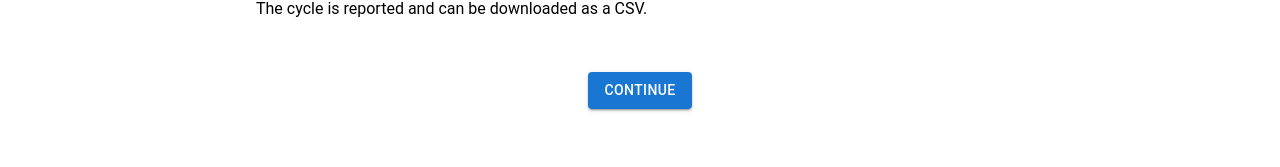
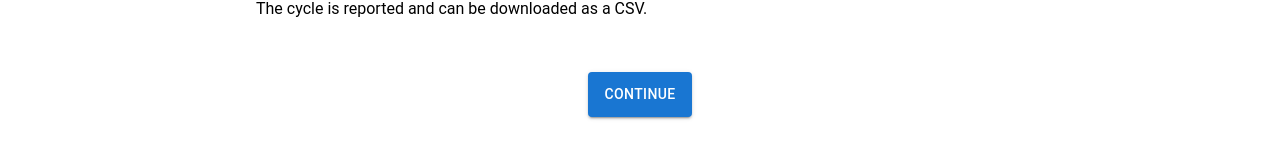
Before and after one commit to crstnn/BeveridgeNelsonFilter, a React (Create React App) app in the folder bn-filter-app/: page / in a window 1280 px wide. Shown: the part 267-434 px from the top of the page. Built offline with nearby package versions, Linux system fonts and the light colour scheme.

Commit message:
enlarged buttons

```diff
--- a/bn-filter-app/src/components/DataForm.js
+++ b/bn-filter-app/src/components/DataForm.js
@@ -83,6 +83,8 @@ export default DataForm
 
 const styles = {
     button: {
+        minHeight: "45px",
+        minWidth: "100px",
         margin: "0 20px 100px",
     },
     headingFormControlLabel: {fontSize: 'large'}
--- a/bn-filter-app/src/components/ParametersForm.js
+++ b/bn-filter-app/src/components/ParametersForm.js
@@ -222,6 +222,8 @@ export class ParametersForm extends Component {
 
 const styles = {
     button: {
+        minHeight: "45px",
+        minWidth: "100px",
         margin: "0 20px 100px",
     }
 }
--- a/bn-filter-app/src/components/StartMenu.js
+++ b/bn-filter-app/src/components/StartMenu.js
@@ -38,6 +38,8 @@ export class StartMenu extends Component {
 
 const styles = {
     button: {
+        minHeight: "45px",
+        minWidth: "100px",
         margin: "30px 0 100px",
     }
 }
```
